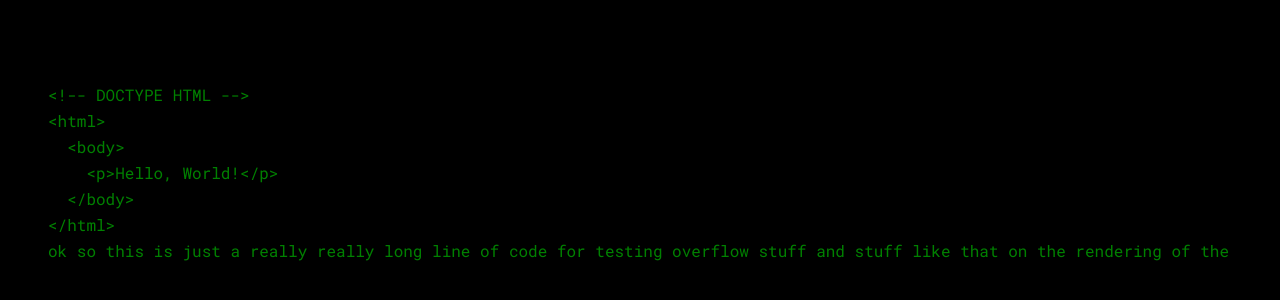
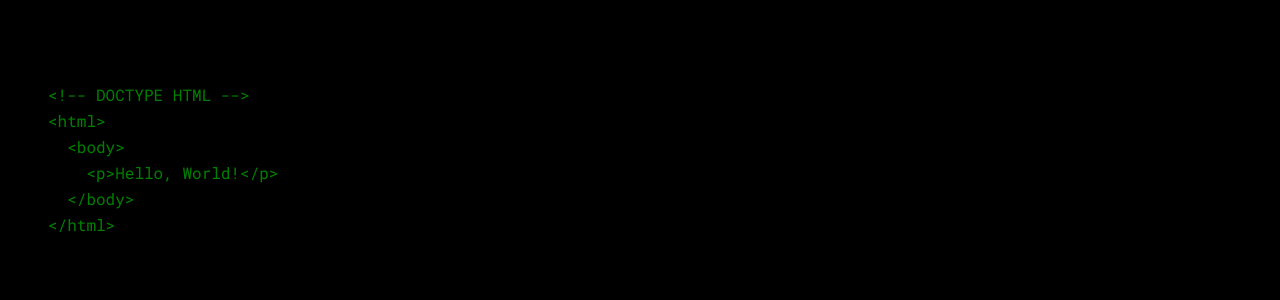
Before and after one commit to kiriDevs/hecker69.org, a plain HTML site: page index.html in a window 1280 px wide. Shown: the part 364-664 px from the top of the page. Drawn offline with Linux system fonts and the light colour scheme; no server answers.

Commit message:
fix: Remove test line

```diff
--- a/index.html
+++ b/index.html
@@ -18,7 +18,6 @@
         <p class="background-line">&nbsp;&nbsp;&nbsp;&nbsp;&lt;p&gt;Hello, World!&lt;/p&gt;</p>
         <p class="background-line">&nbsp;&nbsp;&lt;/body&gt;</p>
         <p class="background-line">&lt;/html&gt;</p>
-        <p class="background-line">ok so this is just a really really long line of code for testing overflow stuff and stuff like that on the rendering of the website. As it turns out, that sentence wasn't long enough but I am too lazy to whip out my phone so I just type up some more random text, although this should be enough so I hope we will not see again.</p>
       </div>
 
       <script src="background-script.js"></script>
```
